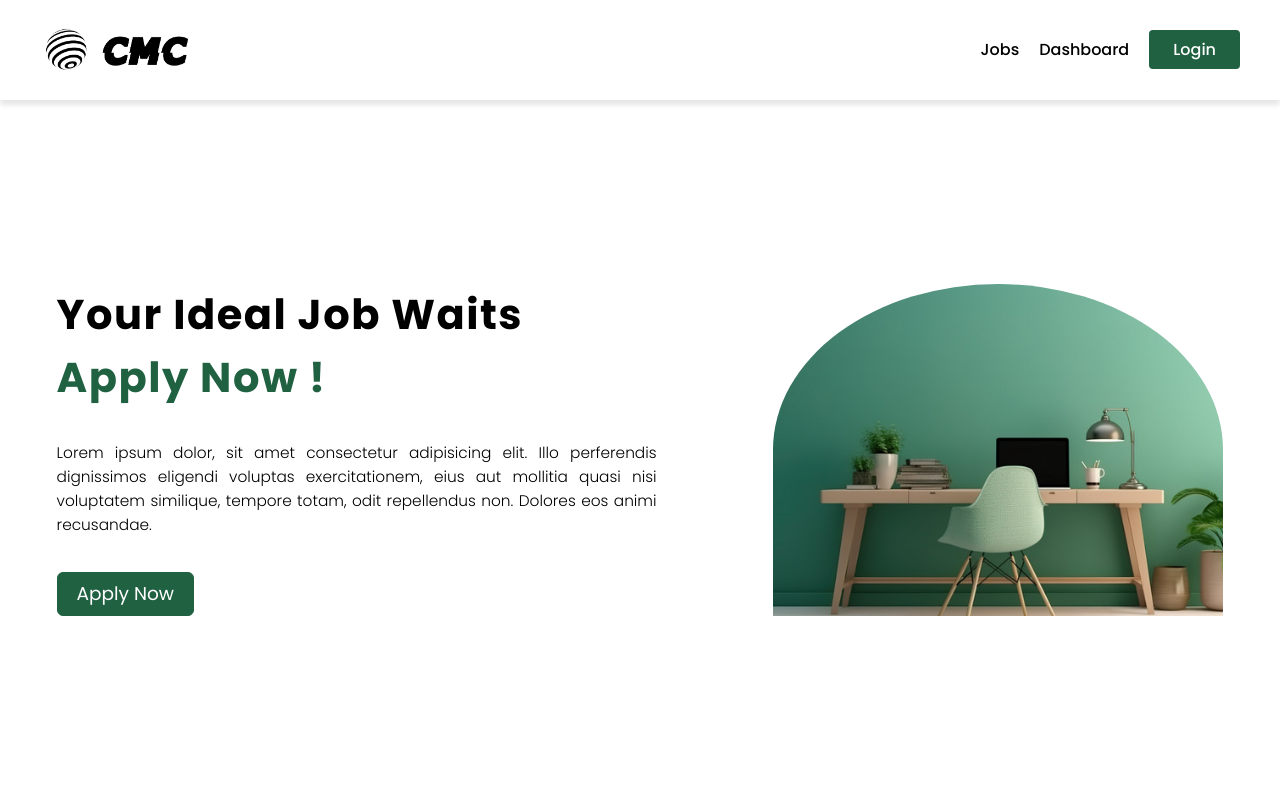
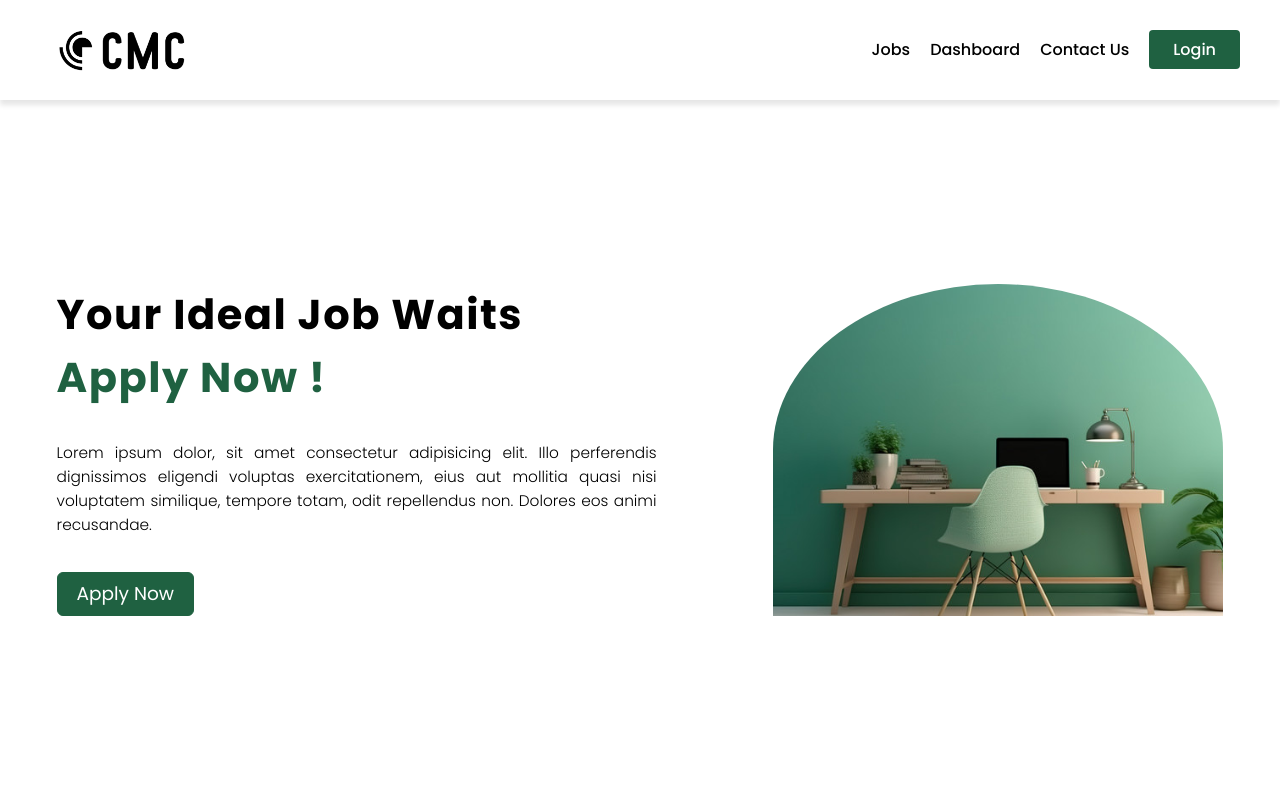
Before and after one commit to Geethika3010/cmcuiproject, a React (Vite) app: page / in a window 1280 px wide. Shown: the top 800 px of the page. Built offline with nearby package versions, Linux system fonts and the light colour scheme; no server answers.

Commit message:
Update pics

```diff
--- a/src/components/shared/Navbar.jsx
+++ b/src/components/shared/Navbar.jsx
@@ -13,6 +13,9 @@ const Navbar = ({ navbarRef }) => {
                     </NavLink>
                     <NavLink className="nav-item hidden sm:block" to="/dashboard">
                         Dashboard
+                    </NavLink>
+                    <NavLink className="nav-item hidden sm:block" to="/contact">
+                        Contact Us
                     </NavLink>
                     <NavLink className="nav-item" to="/login">
                         <span className="bg-[#1F6141] text-white px-6 py-2 rounded"> Login</span>
```
Also changed, not shown: src/assets/media/LandingPage/cwc.png, src/assets/media/cwc.png.
